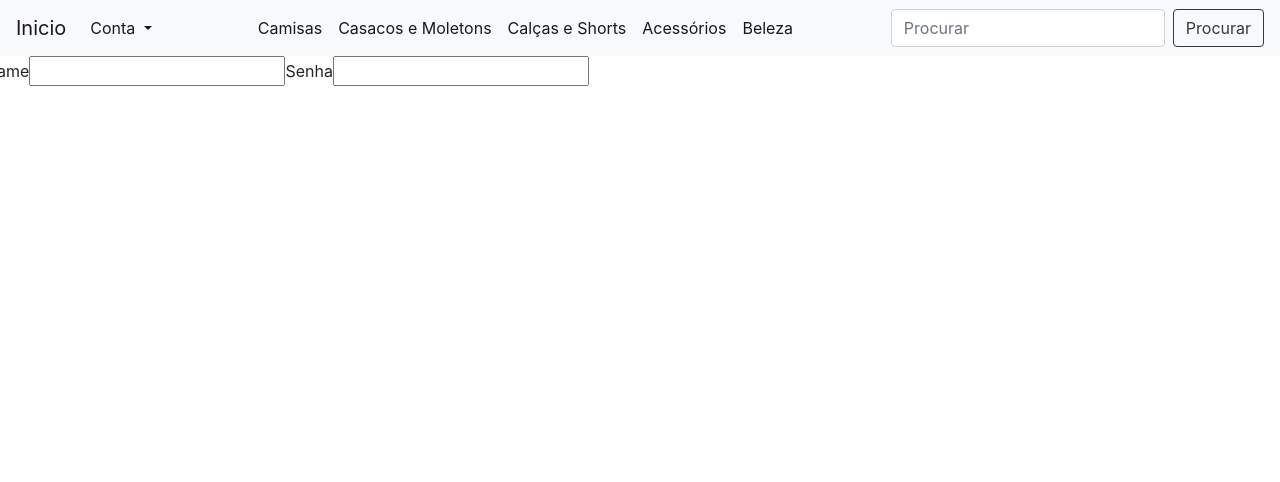
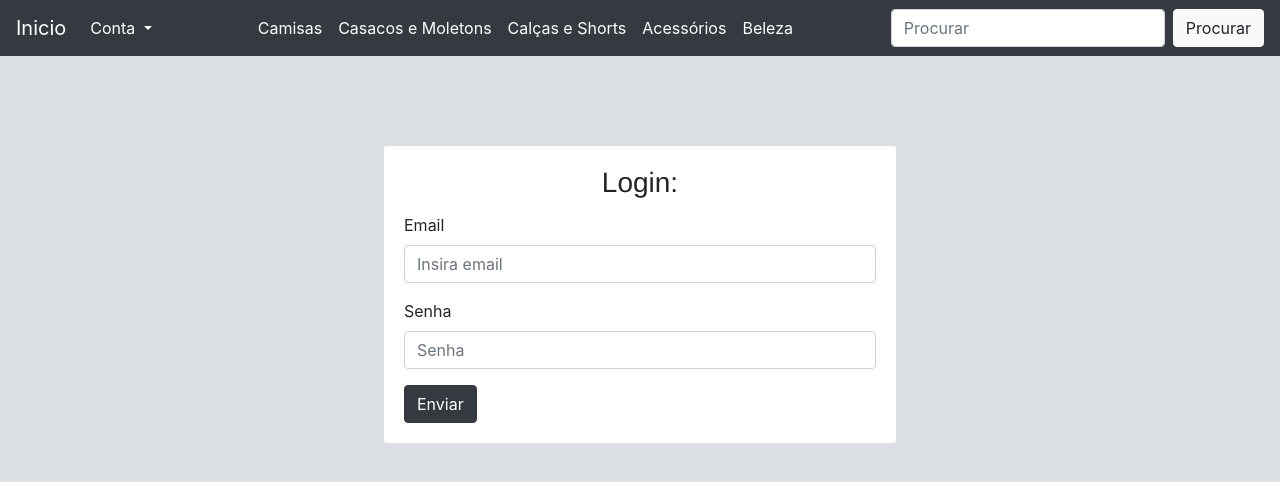
Before and after one commit to kauankvs/loja-de-roupas-client, an Angular app: page /login in a window 1280 px wide. Shown: the top 482 px of the page. Built offline with nearby package versions, Linux system fonts and the light colour scheme.

Commit message:
css do form de login básico finalizado

```diff
--- a/src/app/componentes/login/login.component.css
+++ b/src/app/componentes/login/login.component.css
@@ -0,0 +1,5 @@
+h3 {
+    text-align: center;
+    margin-bottom: 14px;
+    font-family: Helvetica, sans-serif;
+}
--- a/src/app/componentes/login/login.component.html
+++ b/src/app/componentes/login/login.component.html
@@ -1,10 +1,14 @@
-<form class="row g-3" [formGroup]="loginForm">
-    <div class="mb-3">
-        <label for="email">Name</label>
-        <input id="email" type="email" formControlName="email">
-    </div>
-    <div class="mb-3">
-        <label for="senha">Senha</label>
-        <input id="senha" type="password" formControlName="senha">
-    </div>
-</form>
+<div class="box-form container">
+    <h3>Login:</h3>
+    <form [formGroup]="loginForm">
+        <div class="form-group">
+            <label for="email">Email</label>
+            <input class="form-control" id="email" type="email" formControlName="email" placeholder="Insira email">
+        </div>
+        <div class="form-group">
+            <label for="senha">Senha</label>
+            <input class="form-control" id="senha" type="password" formControlName="senha" placeholder="Senha">
+        </div>
+        <button type="submit" class="btn btn-dark text-center">Enviar</button>
+    </form>
+</div>
--- a/src/app/componentes/navegacao/navegacao.component.html
+++ b/src/app/componentes/navegacao/navegacao.component.html
@@ -1,4 +1,4 @@
-<nav class="navbar navbar-expand-lg navbar-light bg-light">
+<nav class="navbar navbar-expand-lg navbar-dark bg-dark">
     <a class="navbar-brand" href="#">Inicio</a>
 
     <div class="collapse navbar-collapse" id="navbarSupportedContent">
@@ -39,6 +39,6 @@
 
     <form class="form-inline">
         <input class="form-control mr-sm-2" type="search" placeholder="Procurar" aria-label="Procurar">
-        <button class="btn btn-outline-dark my-2 my-sm-0" type="submit">Procurar</button>
+        <button class="btn btn-light my-2 my-sm-0" type="submit">Procurar</button>
     </form>
 </nav>
--- a/src/styles.css
+++ b/src/styles.css
@@ -1 +1,11 @@
-/* You can add global styles to this file, and also import other style files */
+body {
+    background-color: #dcdfe3;
+}
+
+.box-form {
+    background-color: #ffffff;
+    width: 40%;
+    margin-top: 7%;
+    padding: 20px;
+    border-radius: 3px;
+}
```
